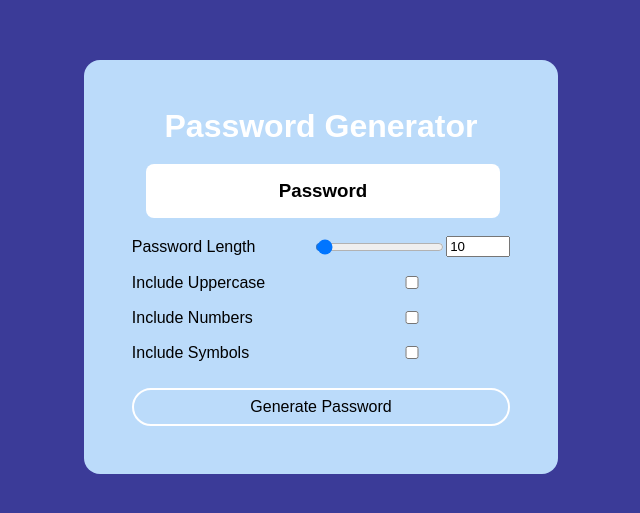
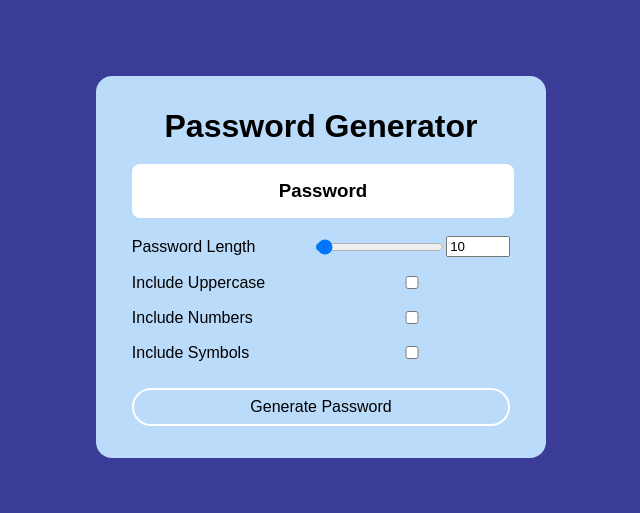
Before and after one commit to BMccorm/Password-Generator, a plain HTML site: page index.html in a window 1280 px wide. Shown: the part 133-646 px from the top of the page, without its empty margins (319-959 px from the left). Drawn offline with Linux system fonts and the light colour scheme.

Commit message:
made adjustments to CSS

```diff
--- a/script.js
+++ b/script.js
@@ -4,7 +4,6 @@ const range = document.getElementById("amountRange");
 const number = document.getElementById("amountNumber");
 const form = document.getElementById("passwordForm");
 const uppercaseEl = document.getElementById("uppercase");
-// const lowercaseEl = document.getElementById("lowercase");
 const numberEl = document.getElementById("numbers");
 const symbolEl = document.getElementById("symbols");
 const uppercaseCh = lowToHigh(65, 90);
@@ -34,10 +33,10 @@ form.addEventListener("submit", (e) => {
     symbols,
     numbers
   );
+  // links where results should be displayed
   passwordDisplay.innerText = password;
 });
 
-// issue w/ console.log
 function generatePassword(
   characterAmountVal,
   uppercaseVal,
@@ -53,6 +52,7 @@ function generatePassword(
     numbersVal
   );
 
+  // converts defined numbers to Character Codes
   let charCodes = lowercaseCh;
   if (uppercaseVal) charCodes = charCodes.concat(uppercaseCh);
   if (numbersVal) charCodes = charCodes.concat(numberCh);
--- a/style.css
+++ b/style.css
@@ -11,7 +11,7 @@ body {
 
 .container {
   background-color: rgb(187, 219, 250);
-  padding: 3rem;
+  padding: 2rem;
   border-radius: 1rem;
   display: flex;
   justify-content: center;
@@ -46,6 +46,7 @@ form {
 h1 {
   margin: 0;
   text-align: center;
+  color: black;
 }
 
 .amount-container {
@@ -55,10 +56,9 @@ h1 {
 
 /* Results box */
 .display {
-  word-wrap: break-word;
+  word-break: break-word;
   color: black;
-  width: 85%;
-  height: 85%;
+  width: 350px;
   background-color: white;
   display: flex;
   justify-content: center;
@@ -67,7 +67,7 @@ h1 {
   padding: 1rem;
   border-radius: 0.5rem;
 }
-
+/* generate password button */
 button {
   grid-column: span 2;
   background-color: transparent;
```
Also changed, not shown: index.html (+2 -4 lines).
